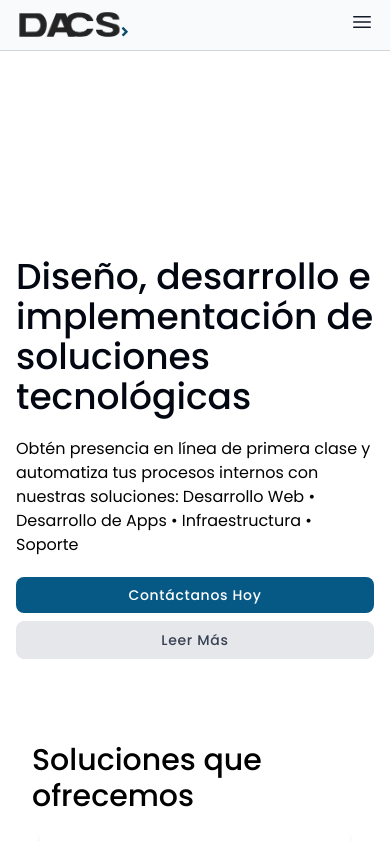
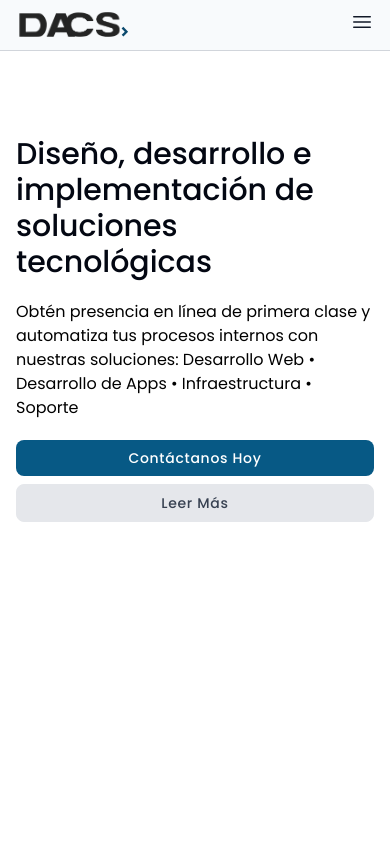
Before and after one commit to ycarruido/dacs, a Next.js app: page / in a window 390 px wide. Shown: the top 841 px of the page. Built offline with nearby package versions, Linux system fonts and the light colour scheme.

Commit message:
Update nav and hero2

```diff
--- a/src/components/ui/Hero/Hero.jsx
+++ b/src/components/ui/Hero/Hero.jsx
@@ -3,16 +3,16 @@
 
 const Hero = () => (
   <section
-    className="sm:mb-2 md:mb-24 lg:mb-24 flex items-center pt-14"
+    className="flex items-center pt-14 mb-24"
     style={{ height: "calc(100vh - 150px)" }}
   >
-    <div className="flex w-full px-4 md:px-20 mx-auto h-full">
-      {/* Columna izquierda (60% en pantallas grandes) */}
-      <div className="w-full md:w-1/2 h-screen flex flex-col justify-center text-left space-y-5 pb-10">
-        <h1 className="text-4xl md:text-6xl text-gray-950 font-medium sm:text-7xl">
+    <div className="flex flex-col md:flex-row w-full px-4 md:px-20 mx-auto h-full">
+      {/* Columna izquierda (100% en pantallas pequeñas, 50% en pantallas grandes) */}
+      <div className="w-full md:w-1/2 flex flex-col justify-center text-left space-y-5 pt-20">
+        <h1 className="text-3xl sm:text-4xl md:text-5xl lg:text-6xl text-gray-950 font-medium">
           Diseño, desarrollo e implementación de soluciones tecnológicas
         </h1>
-        <p className="max-w-xl">
+        <p className="max-w-xl text-base sm:text-lg md:text-xl">
           Obtén presencia en línea de primera clase y automatiza tus procesos
           internos con nuestras soluciones: Desarrollo Web • Desarrollo de Apps
           • Infraestructura • Soporte
@@ -33,7 +33,6 @@
           </Link>
         </div>
       </div>
-
       <div className="hidden md:block md:w-1/2 h-full items-center justify-center">
         {/* <div className="hidden md:flex md:w-1/2 h-full items-center justify-center"> */}
         <SVGAnimation />
```
